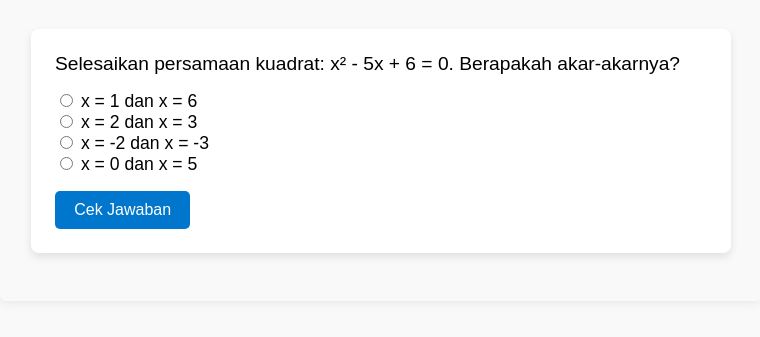
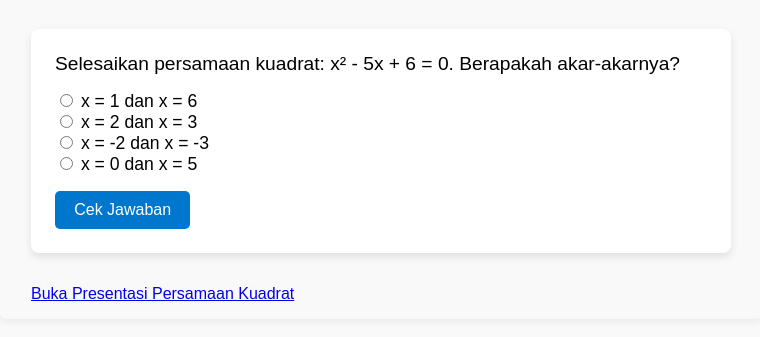
Before and after one commit to 10SMK/tryna, a plain HTML site: page index.html in a window 1280 px wide. Shown: the part 109-446 px from the top of the page, without its empty margins (259-1019 px from the left). Drawn offline with Linux system fonts and the light colour scheme.

Commit message:
Update index.html

```diff
--- a/index.html
+++ b/index.html
@@ -135,4 +135,5 @@
     tampilkanSoal();
   </script>
 </body>
+  <a href="ppt.html">Buka Presentasi Persamaan Kuadrat</a>
 </html>
```
